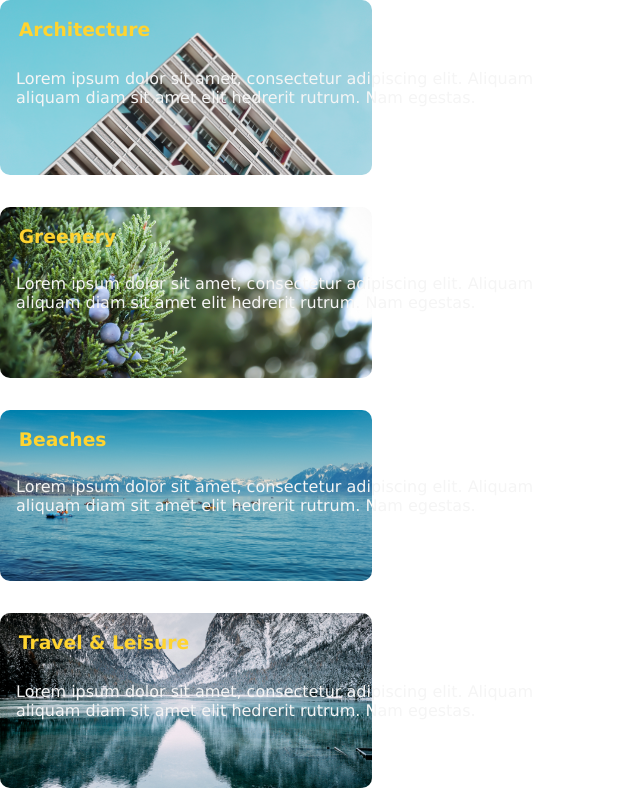
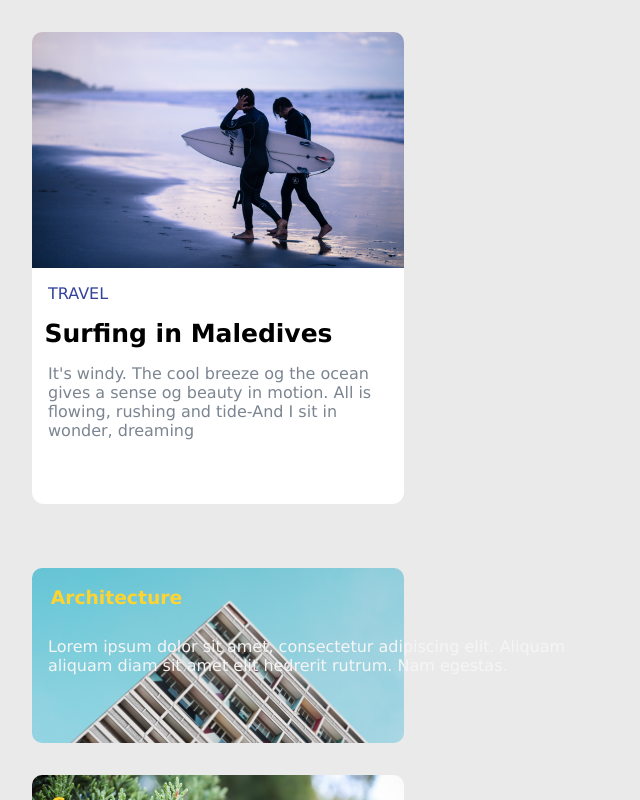
Before and after one commit to rts-cmk-wu04/react-komponenter-Nadjaroemer, a React (Create React App) app: page / in a window 1280 px wide. Shown: the top 800 px of the page, without its empty margins (0-640 px from the left). Built offline with nearby package versions, Linux system fonts and the light colour scheme.

Commit message:
add travel, styling, js

```diff
--- a/public/index.html
+++ b/public/index.html
@@ -2,14 +2,13 @@
 <html lang="en">
   <head>
     <meta charset="utf-8" />
-    <link rel="icon" href="%PUBLIC_URL%/favicon.ico" />
     <meta name="viewport" content="width=device-width, initial-scale=1" />
     <meta name="theme-color" content="#000000" />
     <meta
       name="description"
       content="Web site created using create-react-app"
     />
-    <link rel="apple-touch-icon" href="%PUBLIC_URL%/logo192.png" />
+
     <!--
       manifest.json provides metadata used when your web app is installed on a
       user's mobile device or desktop. See https://developers.google.com/web/fundamentals/web-app-manifest/
@@ -24,7 +23,7 @@
       work correctly both with client-side routing and a non-root public URL.
       Learn how to configure a non-root public URL by running `npm run build`.
     -->
-    <title>React App</title>
+    <title>Blog</title>
   </head>
   <body>
     <noscript>You need to enable JavaScript to run this app.</noscript>
--- a/src/App.js
+++ b/src/App.js
@@ -1,11 +1,12 @@
-
-import './App.css';
-import Architecture from "./components/Architecture"
+import "./App.css";
+import Architecture from "./components/Architecture";
+import Travel from "./components/Travel";
 
 function App() {
   return (
     <>
-      <Architecture/>
+      <Travel />
+      <Architecture />
     </>
   );
 }
--- a/src/components/Architecture.css
+++ b/src/components/Architecture.css
@@ -3,12 +3,14 @@
     display: grid;
     grid-template-columns: repeat(2,1fr);
     grid-template-rows: auto;
+    background-color: #EAEAEA;
 }
 .architecture {
     display: grid;
     grid-template-columns: 1fr;
     grid-template-rows: 1fr;
     padding-bottom: 2em;
+    padding-left: 2em;
 }
 .architecture__title {
     grid-area: 1 / 1 / 2 / 2;
@@ -21,7 +23,6 @@
 }
 .architecture__image {
     grid-area: 1 / 1 / 2 / 2;
-
 }
 .architecture__text {
     font-family: Verdana, Geneva, Tahoma, sans-serif;
@@ -30,5 +31,5 @@
     z-index: 1;
     color: hsl(0, 0%, 96%);
     margin-left: 1em;
-    margin-right: 6em;
+    margin-right: 2em;
 }
--- /dev/null
+++ b/src/components/Travel.css
@@ -0,0 +1,34 @@
+/*Travel.css*/
+.travelCardContainer{
+    padding-left: 2em;
+    padding-bottom: 2em;
+    padding-top: 2em;
+    background-color: #EAEAEA;
+}
+.travelCard {
+    display: grid;
+    grid-template-columns: 372px;
+    grid-template-rows: auto;
+    font-family: Verdana, Geneva, Tahoma, sans-serif;
+    border-radius: 12px;
+    background-color: #FFFFFF;
+    width: 372px;
+    margin-bottom: 2em;
+
+}
+.travelCard__title {
+    padding: 0;
+    margin: 0;
+    padding-left: 0.5em;
+    font-size: 25px;
+}
+.travelCard__category {
+    color: #33439B;
+    text-transform: uppercase;
+    padding-left: 1em;
+}
+.travelCard__text {
+    color: #7B8591;
+    padding-left: 1em;
+    padding-bottom: 3em;
+}
--- /dev/null
+++ b/src/components/Travel.js
@@ -0,0 +1,42 @@
+//Travel.js
+import { useEffect, useState } from "react";
+import TravelCard from "./TravelCard"
+
+const Travel = () => {
+    var [data, setData] = useState([]);
+
+    useEffect(function () {
+      fetch("./Components.json")
+        .then(function (response) {
+          return response.json();
+        })
+        .then(function (data) {
+          //console.log(data);
+          setData(data.travel);
+        });
+    }, []);
+
+    return (
+      <article>
+        {data.map(function (item) {
+          return (
+            <TravelCard
+              key={item.title}
+              category={item.category}
+              title={item.title}
+              image={item.image}
+              description={item.description}
+              //color={item.color}
+            />
+          );
+        })}
+        {/* {data[0] ? (
+          <Card title={data[0].title} image={data[0].image} text={data[0].text} />
+        ) : (
+          <div>no data</div>
+        )} */}
+      </article>
+    );
+  };
+
+export default Travel;
--- /dev/null
+++ b/src/components/TravelCard.js
@@ -0,0 +1,17 @@
+//TravelCard.js
+import "./Travel.css";
+
+function TravelCard({ image, category, title, description }) {
+  return (
+    <article className="travelCardContainer">
+      <div className="travelCard">
+        <img src={image} alt="" className="travelCard__image" />
+        <p className="travelCard__category">{category}</p>
+        <h1 className="travelCard__title">{title}</h1>
+        <p className="travelCard__text">{description}</p>
+      </div>
+    </article>
+  );
+}
+
+export default TravelCard;
```
Also changed, not shown: public/Components.json, public/images/surfingmaledives.png (added), 1 other file (tests, documents, lock files or other folders).
